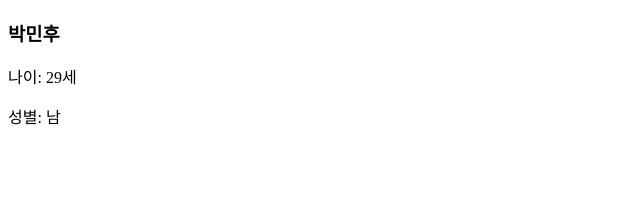
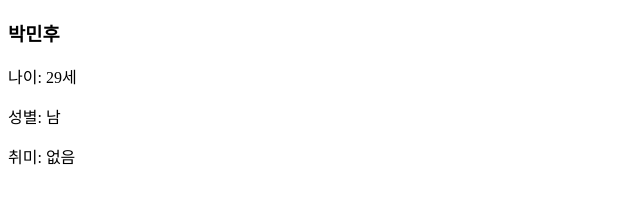
Before and after one commit to alasgn56/java_Repostory, a plain HTML site: page index.html in a window 1280 px wide. Shown: the full height of the page, 0-640 px from the left. Drawn offline with Linux system fonts and the light colour scheme.

Commit message:
나이 이름 성별 취미

```diff
--- a/index.html
+++ b/index.html
@@ -12,6 +12,7 @@
             <h3>박민후</h3>
             <p>나이: 29세</p>
             <p>성별: 남</p>
+            <p>취미: 없음</p>
         </div>
     </form>
 </body>
```
